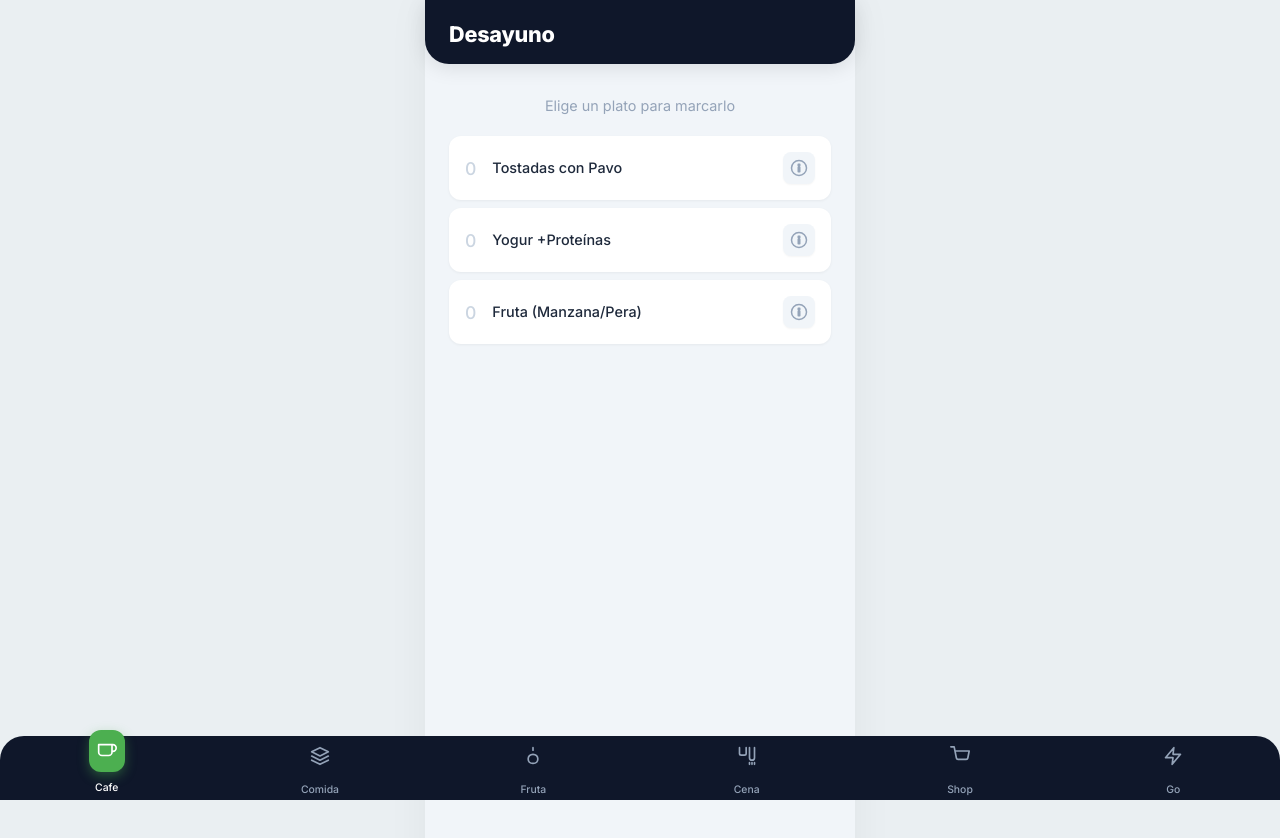
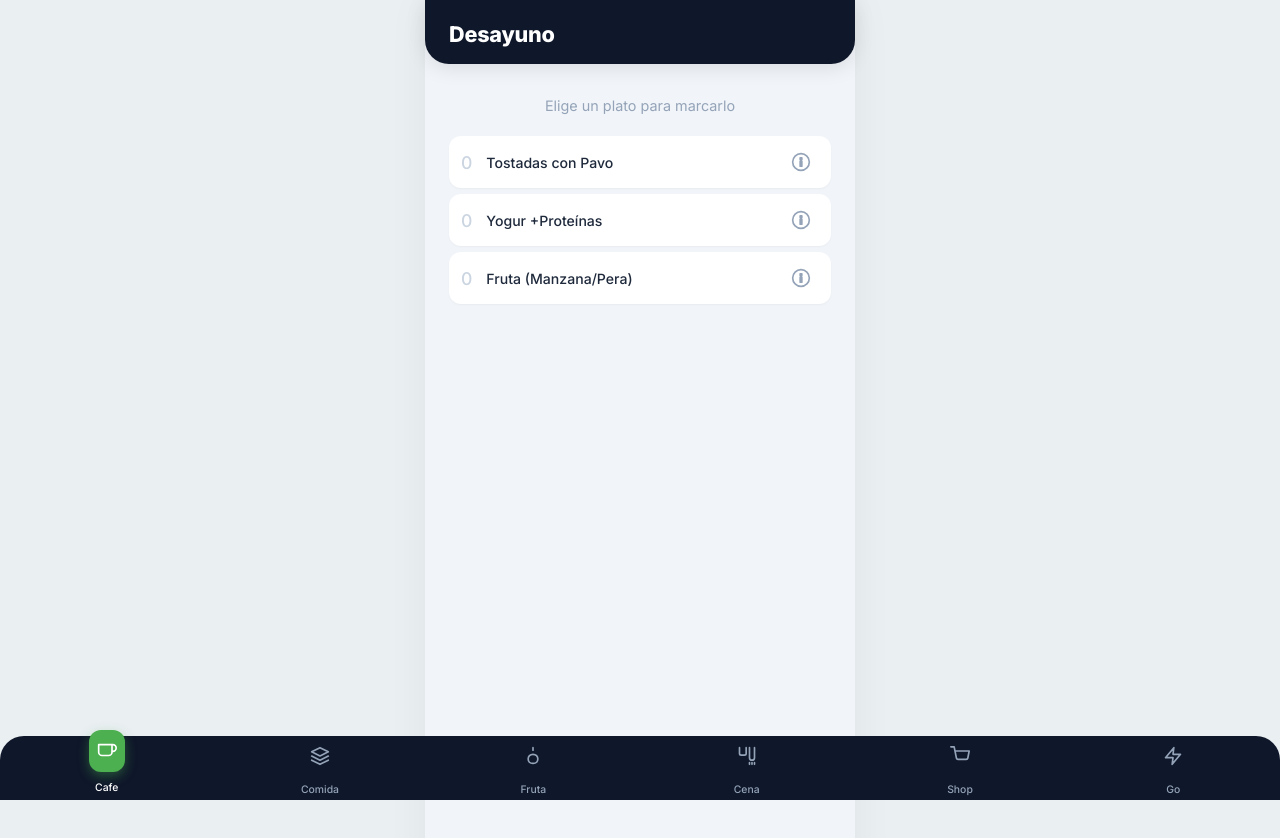
Before and after one commit to condrado/salud, a Vue app: page / in a window 1280 px wide. Shown: the top 838 px of the page. Built offline with nearby package versions, Linux system fonts and the light colour scheme.

Commit message:
Botones de acción homogeneizados mediante AppIconButton

```diff
--- /dev/null
+++ b/src/components/atoms/AppIconButton.vue
@@ -0,0 +1,43 @@
+<script setup>
+import AppIcon from './AppIcon.vue';
+
+defineProps({
+  icon: { type: String, required: true },
+  color: { type: String, default: '#94a3b8' },
+  activeColor: { type: String, default: '#4CAF50' }
+});
+</script>
+
+<template>
+  <button class="icon-btn-atom">
+    <AppIcon :name="icon" :size="20" :color="color" />
+  </button>
+</template>
+
+<style scoped>
+.icon-btn-atom {
+  background: transparent;
+  border: none;
+  width: 36px;
+  height: 36px;
+  display: flex;
+  align-items: center;
+  justify-content: center;
+  border-radius: 10px;
+  cursor: pointer;
+  transition: all 0.2s cubic-bezier(0.4, 0, 0.2, 1);
+  padding: 0;
+}
+
+.icon-btn-atom:active {
+  background: #f1f5f9;
+  transform: scale(0.9);
+}
+
+/* Sutil efecto de hover si se usa en desktop, pero enfocado a mobile */
+@media (hover: hover) {
+  .icon-btn-atom:hover {
+    background: #f8fafc;
+  }
+}
+</style>
--- a/src/components/molecules/MealCard.vue
+++ b/src/components/molecules/MealCard.vue
@@ -1,7 +1,7 @@
 <script setup>
 import { actions } from '@/store';
 import AppBadge from '@/components/atoms/AppBadge.vue';
-import AppIcon from '@/components/atoms/AppIcon.vue';
+import AppIconButton from '@/components/atoms/AppIconButton.vue';
 
 const props = defineProps({
   meal: { type: Object, required: true },
@@ -22,22 +22,23 @@ const handleDecrement = () => {
 <template>
   <div class="meal-card" @click="handleIncrement">
     <div class="main-info">
-      <!-- Ahora el número informativo va al principio -->
-      <AppBadge :count="meal.count" class="meal-count-info" />
+      <AppBadge :count="meal.count" />
       <span class="meal-name">{{ meal.name }}</span>
     </div>
 
     <div class="actions">
-      <button
+      <!-- Botones gemelos mediante Átomos -->
+      <AppIconButton
         v-if="meal.count > 0"
-        class="action-btn minus"
+        icon="minus"
+        color="#f87171"
         @click.stop="handleDecrement"
-      >
-        <AppIcon name="minus" size="18" color="#64748b" />
-      </button>
-      <button class="action-btn info" @click.stop="$emit('show-info', meal)">
-        <AppIcon name="info" size="18" color="#94a3b8" />
-      </button>
+      />
+      <AppIconButton
+        icon="info"
+        color="#94a3b8"
+        @click.stop="$emit('show-info', meal)"
+      />
     </div>
   </div>
 </template>
@@ -46,32 +47,32 @@ const handleDecrement = () => {
 .meal-card {
   background: white;
   border-radius: 12px;
-  padding: 8px 16px;
-  margin-bottom: 8px;
+  padding: 4px 12px; /* Tighter vertical padding */
+  margin-bottom: 6px;
   display: flex;
   align-items: center;
   justify-content: space-between;
-  box-shadow: 0 1px 3px rgba(0,0,0,0.05);
-  transition: all 0.15s ease-out;
+  box-shadow: 0 1px 2px rgba(0,0,0,0.04);
+  transition: all 0.2s;
   user-select: none;
-  min-height: 48px;
+  min-height: 44px; /* Even more compact */
 }
 
 .meal-card:active {
-  transform: scale(0.99);
+  transform: scale(0.995);
   background: #f8fafc;
 }
 
 .main-info {
   display: flex;
   align-items: center;
-  gap: 12px;
+  gap: 10px;
   flex: 1;
 }
 
 .meal-name {
   font-weight: 500;
-  font-size: 0.9rem;
+  font-size: 0.88rem;
   color: #1e293b;
   line-height: 1.1;
 }
@@ -79,31 +80,6 @@ const handleDecrement = () => {
 .actions {
   display: flex;
   align-items: center;
-  gap: 8px; /* Espacio simétrico entre los dos botones */
-}
-
-/* Botones de acción unificados (Simetría Total) */
-.action-btn {
-  background: #f1f5f9; /* Fondo suave e idéntico para ambos */
-  border: none;
-  width: 32px;
-  height: 32px;
-  border-radius: 8px;
-  padding: 0;
-  display: flex;
-  align-items: center;
-  justify-content: center;
-  cursor: pointer;
-  transition: all 0.2s;
-  box-shadow: 0 1px 2px rgba(0,0,0,0.04);
-}
-
-.action-btn:active {
-  background: #e2e8f0;
-  transform: scale(0.95);
-}
-
-.action-btn.minus {
-  background: #fff5f5; /* Un tono muy leve rojizo para el menos */
+  gap: 2px; /* Espacio mínimo y elegante */
 }
 </style>
```
Also changed, not shown: 5 other files (tests, documents, lock files or other folders).
